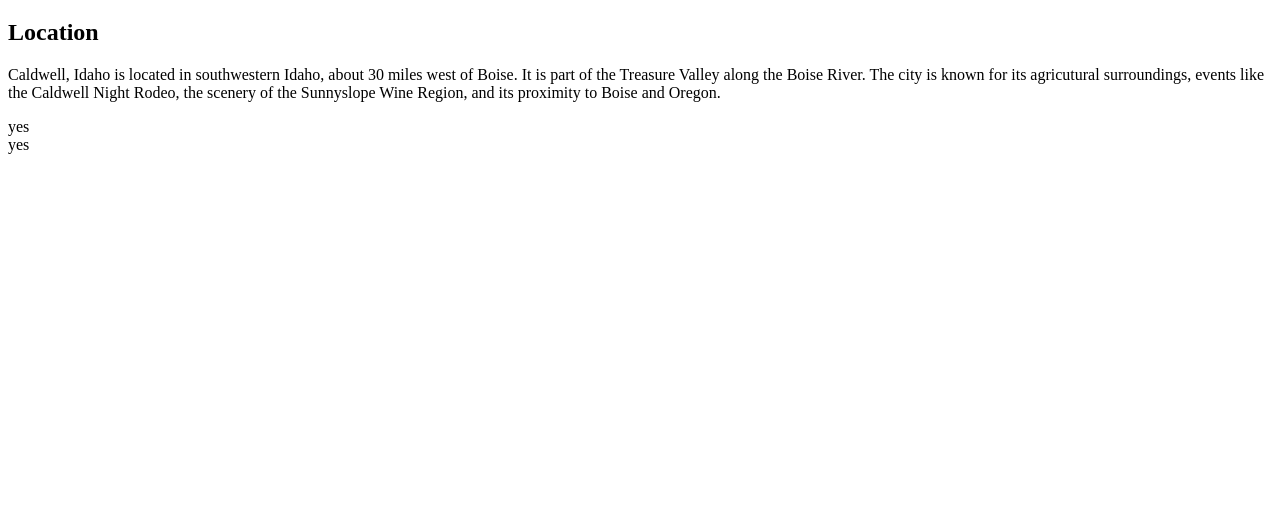
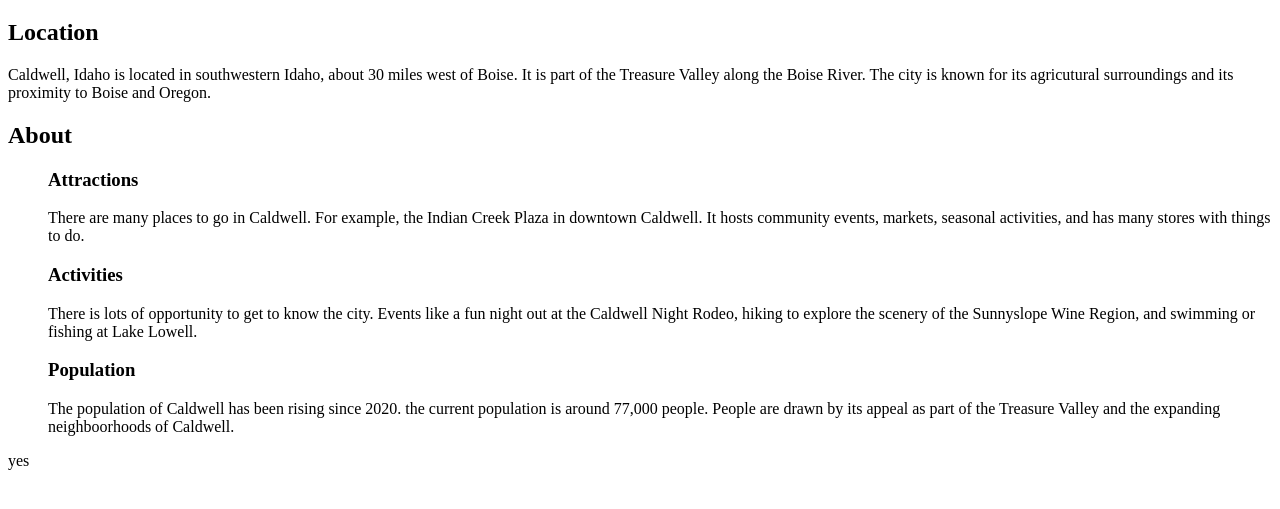
Before and after one commit to LeonardoGonzalez1/cs208-02.03-labhtml-leonardogonzalez1, a website: page index.html in a window 1280 px wide. Shown: the part 67-576 px from the top of the page. Drawn offline with Linux system fonts and the light colour scheme; files that its build step writes are made by us from their sources.

Commit message:
Completed section 2 and the 3 sub sections with their paragraphs

```diff
--- a/index.html
+++ b/index.html
@@ -15,12 +15,28 @@
       <h2>Location</h2>
       <p> Caldwell, Idaho is located in southwestern Idaho, about 30 miles west of Boise.
           It is part of the Treasure Valley along the Boise River. The city is known for
-          its agricutural surroundings, events like the Caldwell Night Rodeo, the scenery
-          of the Sunnyslope Wine Region, and its proximity to Boise and Oregon. </p>
-
+          its agricutural surroundings and its proximity to Boise and Oregon. </p>
+    </section>
+    <section>
+      <h2>About</h2>
+        <section>
+          <ul>
+          <h3>Attractions</h3>
+            <p>There are many places to go in Caldwell. For example, the Indian Creek Plaza
+               in downtown Caldwell. It hosts community events, markets, seasonal activities,
+               and has many stores with things to do.</p>
+          <h3>Activities</h3>
+            <p>There is lots of opportunity to get to know the city. Events like a fun night
+               out at the Caldwell Night Rodeo, hiking to explore the scenery of the Sunnyslope
+               Wine Region, and swimming or fishing at Lake Lowell.</p>
+          <h3>Population</h3>
+            <p>The population of Caldwell has been rising since 2020. the current population is
+               around 77,000 people. People are drawn by its appeal as part of the Treasure Valley
+               and the expanding neighboorhoods of Caldwell.</p>
+          </ul>
+        </section>
 
     </section>
-     <section>yes</section>
       <section>yes</section>
 
 
```
